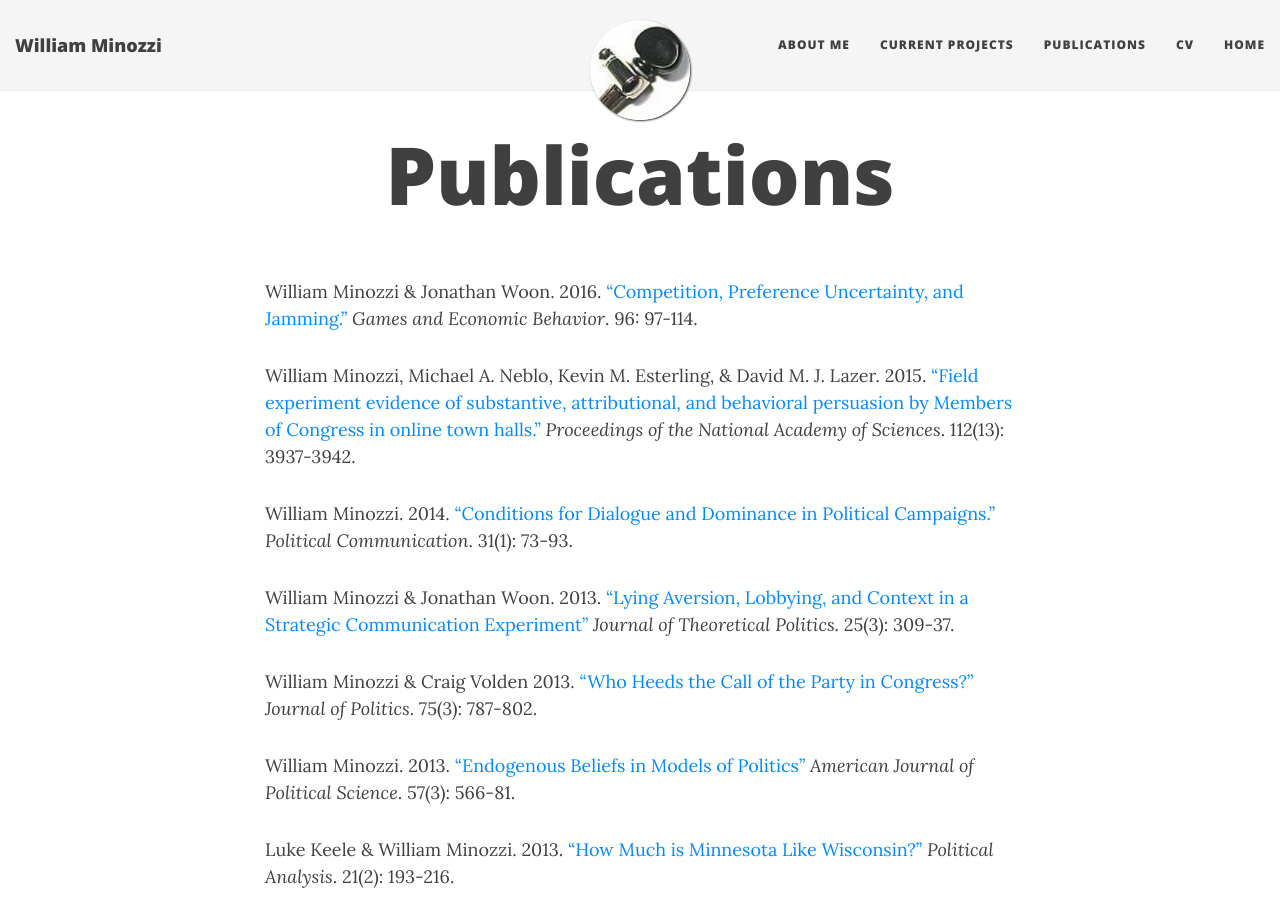
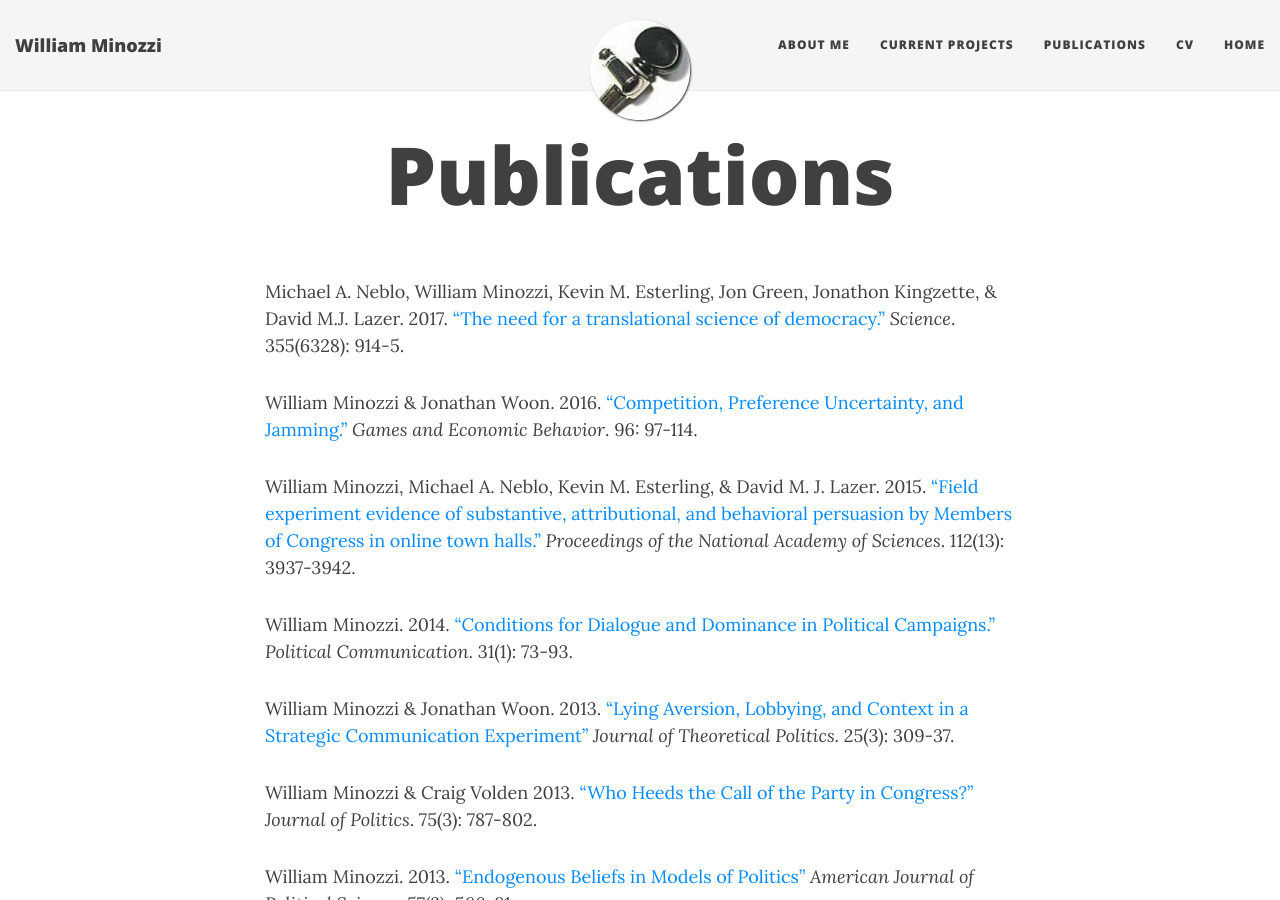
Before and after one commit to minozzi/minozzi.github.io, a Jekyll site: the page built from publications.md, in a window 1280 px wide and 900 px high. Built offline with Jekyll 4.4.1, drawn with Linux system fonts in a browser that asks for light colours; nearby versions of some CDN libraries.

Commit message:
update cv

```diff
--- a/publications.md
+++ b/publications.md
@@ -2,6 +2,10 @@
 layout: page
 title: Publications
 ---
+
+Michael A. Neblo, William Minozzi, Kevin M. Esterling, Jon Green, Jonathon Kingzette, & David M.J. Lazer. 2017.
+["The need for a translational science of democracy."](http://science.sciencemag.org/content/355/6328/914)
+*Science*. 355(6328): 914-5.
 
 William Minozzi & Jonathan Woon. 2016.
 ["Competition, Preference Uncertainty, and Jamming."](http://www.sciencedirect.com/science/article/pii/S0899825616000166)
```
Also changed, not shown: 1 other file.
